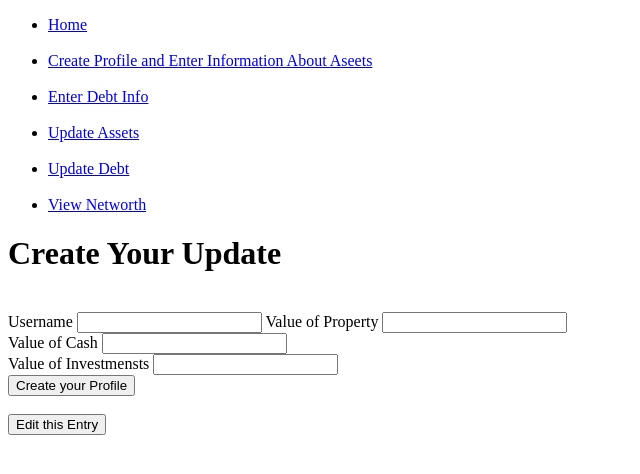
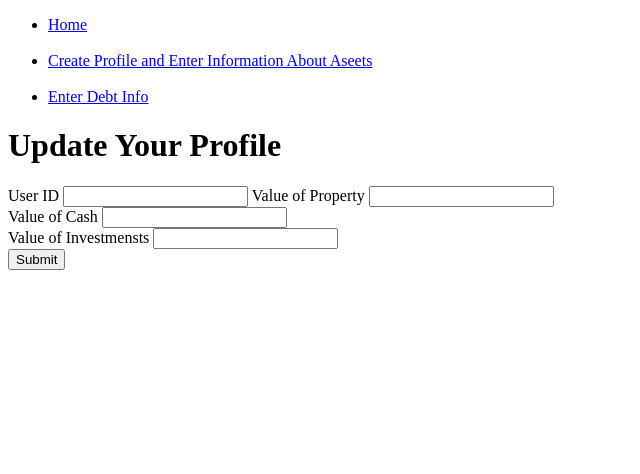
Before and after one commit to VickyKR37/QALtd-QuidProQuo, a Flask app: page /update_profile/1 in a window 1280 px wide. Shown: the top 474 px of the page, without its empty margins (0-640 px from the left). Run offline with Flask 2, Linux system fonts and the light colour scheme; some libraries are stand-ins or nearby versions.

Commit message:
forgot to commit and made a few changes most notably added functionality to view net worth in routes and the view_networth htmltemplate

```diff
--- a/quidproquo/application/models.py
+++ b/quidproquo/application/models.py
@@ -24,23 +24,23 @@ class Loans(db.Model):
     loan_id = db.Column(db.Integer, primary_key=True)
     user_id = db.Column(db.Integer, db.ForeignKey('users.user_id'))
     amount_borrowed = db.Column(db.Integer)
-    amount_paid = db.column(db.Integer)
     lender_id = db.Column(db.String(20))
 
     def __repr__(self):
         return 'Choose {}'.format(self.lender_id)
 
 class AddProfile(FlaskForm):
-    user_name = StringField('Username')
+    user_id = IntegerField('User ID')
+    user_name = StringField('User Name')
     password = StringField('Password')
     property = IntegerField('Value of Property')
     cash = IntegerField('Value of Cash')
     investments = IntegerField('Value of Investmensts')
-    submit = SubmitField('Create your Profile')
+    submit = SubmitField('Submit')
 
 
 class AddDebtDetails(FlaskForm):
-    user_name = StringField('Username')
+    user_id = IntegerField('User ID')
     lender_id = SelectField('Lenders Name', choices=[
         ('barclays', 'Barclays'),
         ('co-operative_bank', 'Co-operative Bank'),
@@ -49,6 +49,5 @@ class AddDebtDetails(FlaskForm):
         ('lloyds', 'Lloyds'),
         ('metro', 'Metro'),
         ('natwest', 'Natwest')])
-    amount_borrowed = IntegerField('Amount Borrowed')
-    amount_paid = IntegerField('Amount Paid Back')
-    submit = SubmitField('Add the details of your debt')
+    amount_borrowed = IntegerField('Amount Owed')
+    submit = SubmitField('Sumbit')
--- a/quidproquo/application/routes.py
+++ b/quidproquo/application/routes.py
@@ -25,7 +25,7 @@ def add_profile():
 def add_debt():
     form = AddDebtDetails()
     if form.validate_on_submit():
-        added_debt = Loans(lender_id=form.lender_id.data, amount_borrowed=form.amount_borrowed.data, amount_paid=form.amount_paid.data)
+        added_debt = Loans(user_id=form.user_id.data, lender_id=form.lender_id.data, amount_borrowed=form.amount_borrowed.data)
         db.session.add(added_debt)
         db.session.commit()
         return render_template('index.html', message="Details of debt added!")
@@ -40,35 +40,53 @@ def update_profile(user_id):
     updated_profile = Users.query.filter_by(user_id=user_id).first()
     if request.method == 'POST':
         if updated_profile:
-            updated_profile.property = form.property.data
-            updated_profile.cash = form.cash.data
-            updated_profile.investments = form.investments.data
+            if form.property.data:
+                updated_profile.property = form.property.data
+            if form.cash.data:
+                updated_profile.cash = form.cash.data
+            if form.investments.data:
+                updated_profile.investments = form.investments.data
             db.session.commit()
             return render_template('index.html', message="You updated the value of your assets!")
     else:
         return render_template('update_profile.html', form=form)
 
 
-@app.route('/update_debt', methods=[ 'GET', 'POST'])
-def update_debt():
+@app.route('/update_debt/<int:user_id>', methods=[ 'GET', 'POST'])
+def update_debt(user_id):
     form = AddDebtDetails()
-    if form.validate_on_submit:
-        updated_debt = Loans(lender_id=form.lender_id.data, amount_borrowed=form.amount_borrowed.data, amount_paid=form.amount_paid.data)
-        db.session.add(update_debt)
-        db.session.commit()
-        return render_template('index.html', message="Details of debt updated!")
+    updated_debt = Loans.query.filter_by(user_id=user_id).first()
+    if request.method == 'POST':
+        if updated_debt:
+            if form.user_id.data:
+                updated_debt.user_id = form.user_id.data
+            if form.lender_id.data:
+                updated_debt.lender_id = form.lender_id.data
+            if form.amount_borrowed.data:
+                updated_debt.amount_borrowed = form.amount_borrowed.data
+            db.session.commit()
+            return render_template('index.html', message="Details of debt updated!")
     else:
         return render_template('update_debt.html', form=form)
 
 
 
+@app.route('/view_networth/<int:user_id>')
+def view_networth(user_id):
+    form1 = Users.query.filter_by(user_id=user_id).first()
+    form2 = Loans.query.filter_by(user_id=user_id).first()
+    assets = form1.cash + form1.investments + form1.property
+    debt = form2.amount_borrowed
+    result = assets - debt
+    return render_template('view_networth.html', result=result)
 
-# @app.route('/delete_debt_entry')
-# def delete_debt_entry():
-#     deleted_debt_entry = db.session.query(Loans)
-#     if
-#         db.session.delete(deleted_debt_entry)
-#         db.session.commit()
-#         return redirect('/home')
-#     else:
-#         return redirect('delete_debt_entry')
+
+@app.route('/delete_profile/<int:user_id>')
+def delete_profile(user_id):
+    deleted_profile = db.session.query(Users).filter_by(user_id=user_id).first()
+    if deleted_profile:
+        db.session.delete(deleted_profile)
+        db.session.commit()
+        return redirect('/home')
+    else:
+        return redirect('/home')
--- a/quidproquo/application/templates/base.html
+++ b/quidproquo/application/templates/base.html
@@ -14,14 +14,9 @@
                 <li><a href="/add_profile"> Create Profile and Enter Information About Aseets</a></a></li>
                 <br>
                 <li><a href='/add_debt'>Enter Debt Info</a></li>
-                <br>
-                <li><a href='/update_profile'>Update Assets</a></li>
-                <br>
-                <li><a href='/update_debt'>Update Debt</a></li>
-                <br>
-                <li><a href='/view_networth'>View Networth</a></li>
             </ul>
         </nav>
+
         {% block body %} {% endblock%}
     </body>
 
--- a/quidproquo/application/templates/update_profile.html
+++ b/quidproquo/application/templates/update_profile.html
@@ -3,16 +3,15 @@
 {% block title %}
 <title>QuidProQuo - Update Your Profile</title>
 {% endblock %}
-
+<br>
 {% block body %}
 <div>
-<h1>Create Your Update</h1>
-<br>
+<h1>Update Your Profile</h1>
 <div>
     <form method='POST' action=''>
         {{ form.hidden_tag() }}
-        {{ form.user_name.label }}
-        {{ form.user_name }}
+        {{ form.user_id.label }}
+        {{ form.user_id }}
         {{ form.property.label}}
         {{ form.property }}
         <br>
@@ -25,9 +24,5 @@
         {{ form.submit }}
     </form>
 </div>
-<br>
-<div>
-    <a><button type="button">Edit this Entry</button></a>
-</div>
 </div>
 {% endblock %}
```
Also changed, not shown: quidproquo/application/templates/add_debt.html (+4 -6 lines), quidproquo/application/templates/index.html (+7 -3 lines), quidproquo/application/templates/update_debt.html (+3 -11 lines), quidproquo/application/templates/view_networth.html (+15 -0 lines).
